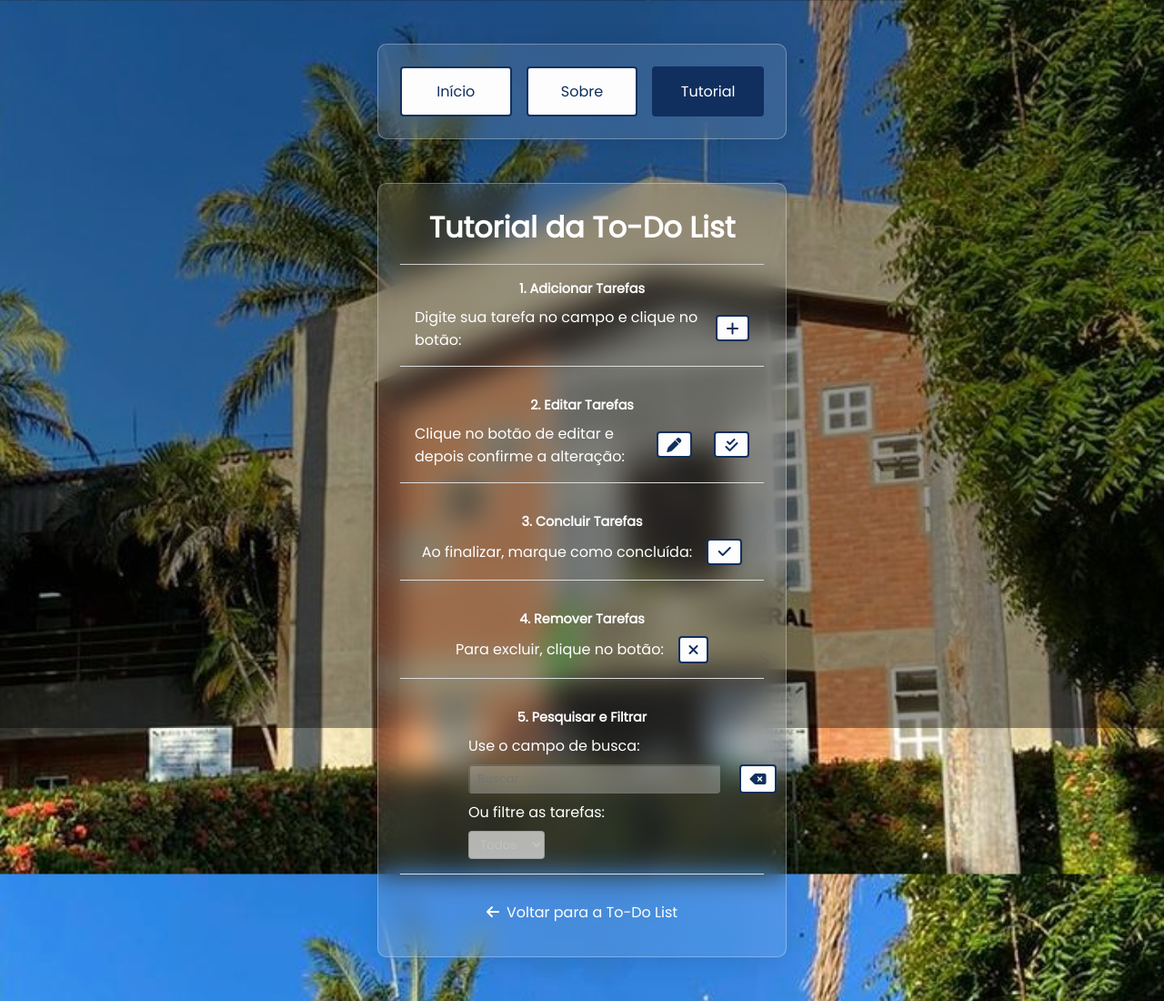
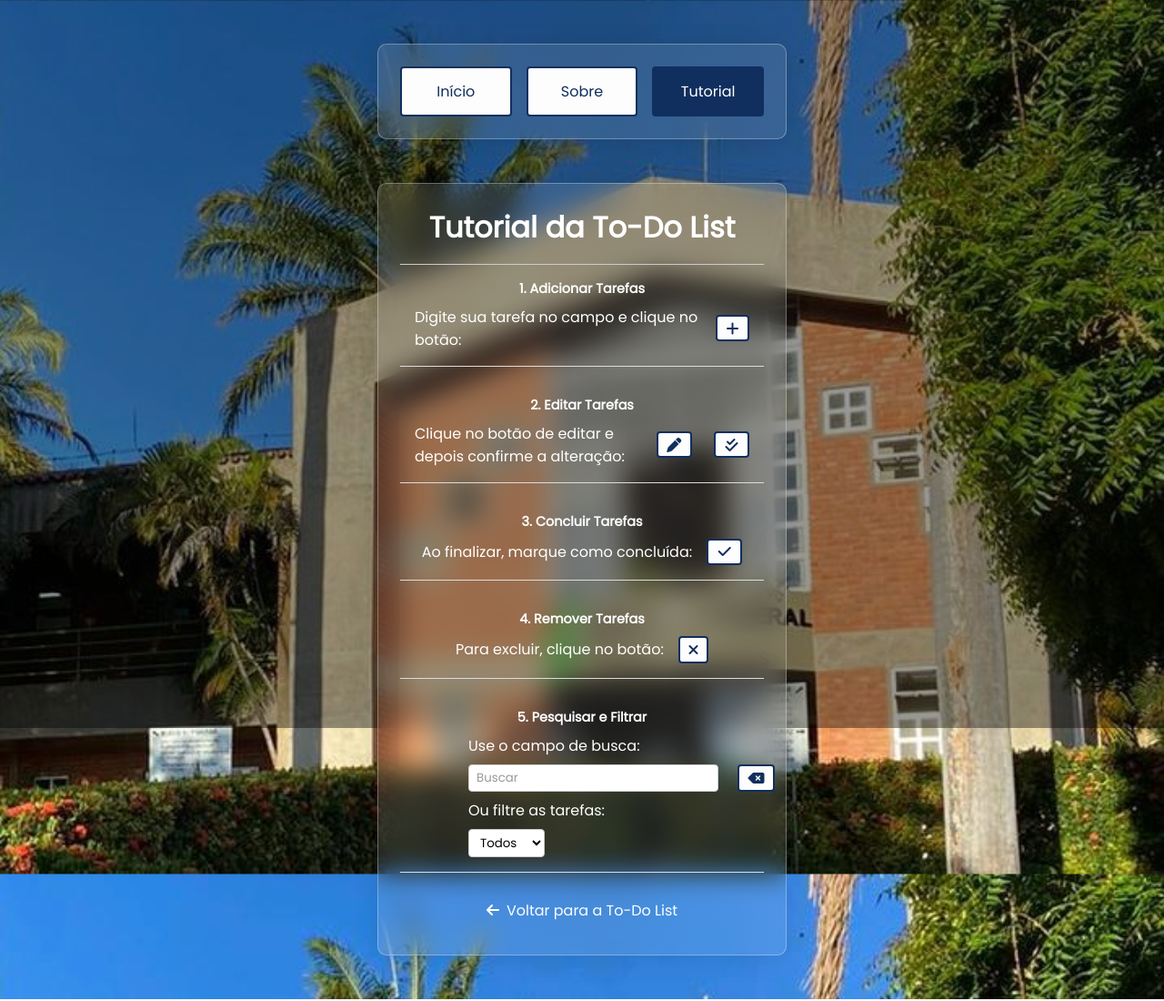
Before and after one commit to Gerencia-de-configuracao-e-mudancas/projeto-final-to-do-list, a plain HTML site: page assets/pages/tutorial.html in a window 1280 px wide. Shown: the whole page at 91% size. Drawn offline with Linux system fonts and the light colour scheme.

Commit message:
Adicionando alterações no css da página tutorial

```diff
--- a/assets/pages/tutorial.html
+++ b/assets/pages/tutorial.html
@@ -56,6 +56,42 @@
       gap: 0.5rem;
       border-radius: 6px;
     }
+
+    button {
+      background-color: #fdfdfd;
+      color: #102f5e;
+      border: 2px solid #102f5e;
+      padding: 0.3rem 0.6rem;
+      font-size: 1rem;
+      cursor: pointer;
+      display: flex;
+      justify-content: center;
+      align-items: center;
+      transition: 0.4s;
+      border-radius: 4px;
+    }
+
+    button:hover {
+      background-color: #102f5e;
+      color: #fff;
+    }
+
+    input[type="text"],
+    select {
+      padding: 0.25rem 0.5rem;
+      border-radius: 4px;
+      border: 1px solid #ccc;
+      color: #000000;
+      background-color: #fff;
+    }
+
+    input::placeholder {
+      color: #999;
+    }
+
+    select option {
+      color: #000000;
+    }
   </style>
 
   <body>
@@ -111,14 +147,15 @@
         <h3>5. Pesquisar e Filtrar</h3>
         <div
           class="tutorial-body"
-          style="flex-direction: column; align-items: flex-start; gap: 0.5rem">
+          style="flex-direction: column; align-items: flex-start; gap: 0.5rem"
+        >
           <p>Use o campo de busca:</p>
           <form style="display: flex; gap: 0.3rem; max-width: 250px">
-            <input type="text" placeholder="Buscar" disabled />
+            <input type="text" placeholder="Buscar" />
             <button disabled><i class="fa-solid fa-delete-left"></i></button>
           </form>
           <p>Ou filtre as tarefas:</p>
-          <select disabled>
+          <select>
             <option>Todos</option>
             <option>Feitas</option>
             <option>A fazer</option>
@@ -136,6 +173,5 @@
     </div>
 
     <script src="../js/dynamicBackground-pages.js"></script>
-
   </body>
 </html>
```
